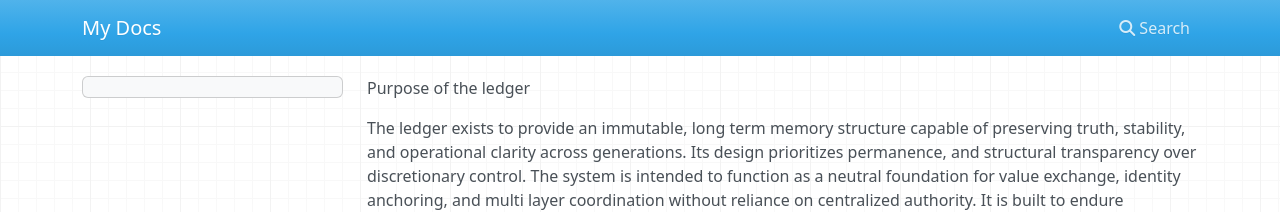
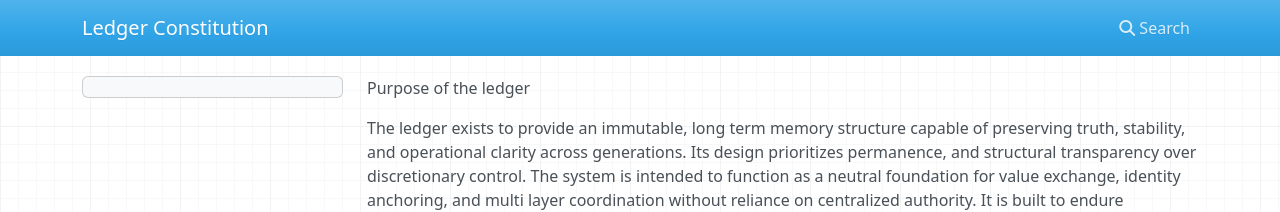
Before and after one commit to solariprotocol-lang/ledger-constitution, an MkDocs documentation site: the page built from docs/index.md, in a window 1280 px wide. Shown: the top 212 px of the page. Built offline with MkDocs 1.6.1, drawn with Linux system fonts in a browser that asks for light colours; nearby versions of some CDN libraries.

Commit message:
Update mkdocs.yml
Configure navigation and site identity

```diff
--- a/mkdocs.yml
+++ b/mkdocs.yml
@@ -1 +1,9 @@
-site_name: My Docs
+site_name: Ledger Constitution
+
+nav:
+  - Constitution: index.md
+
+theme:
+  name: mkdocs
+  features:
+    - toc.integrate
```
